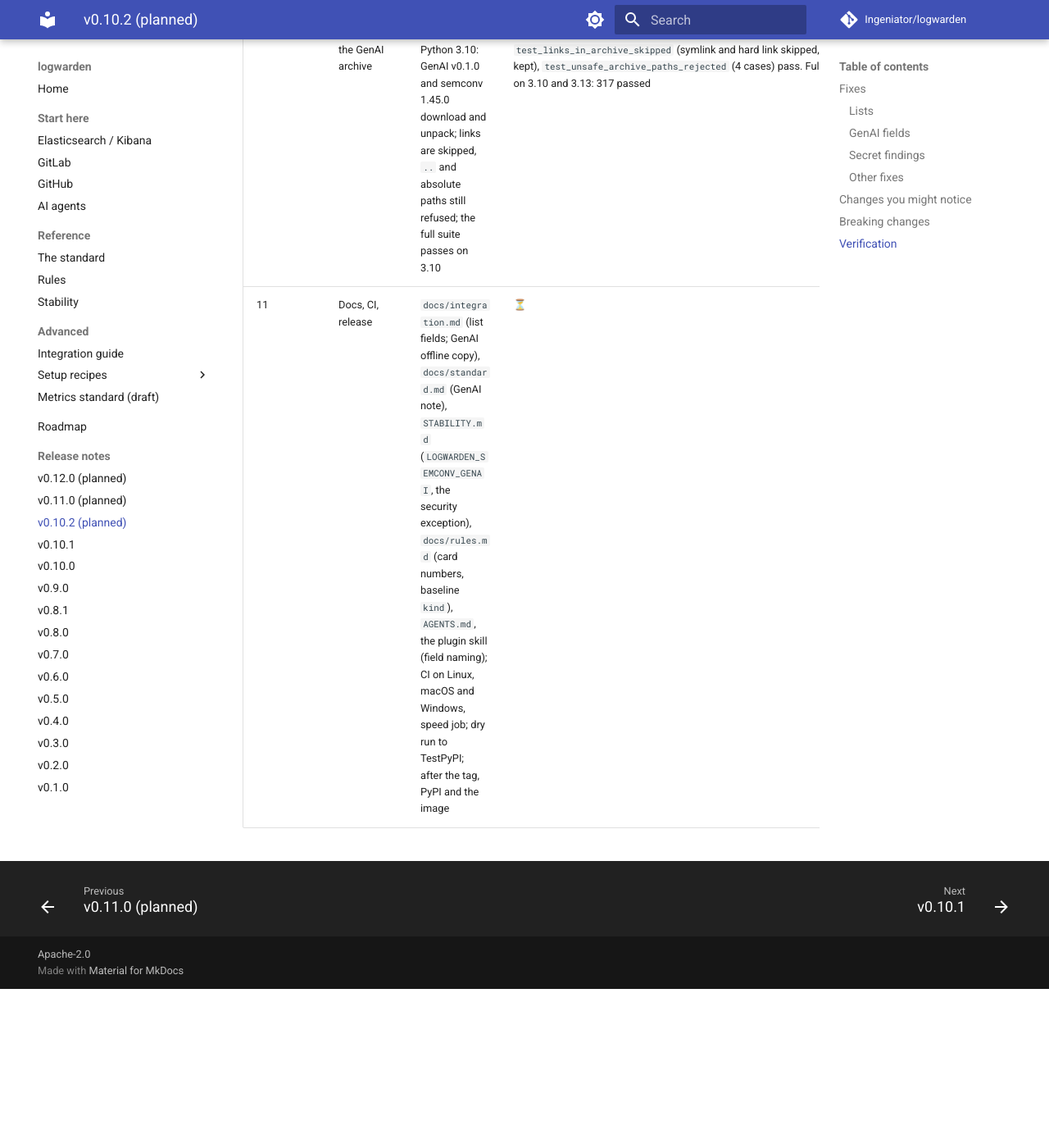
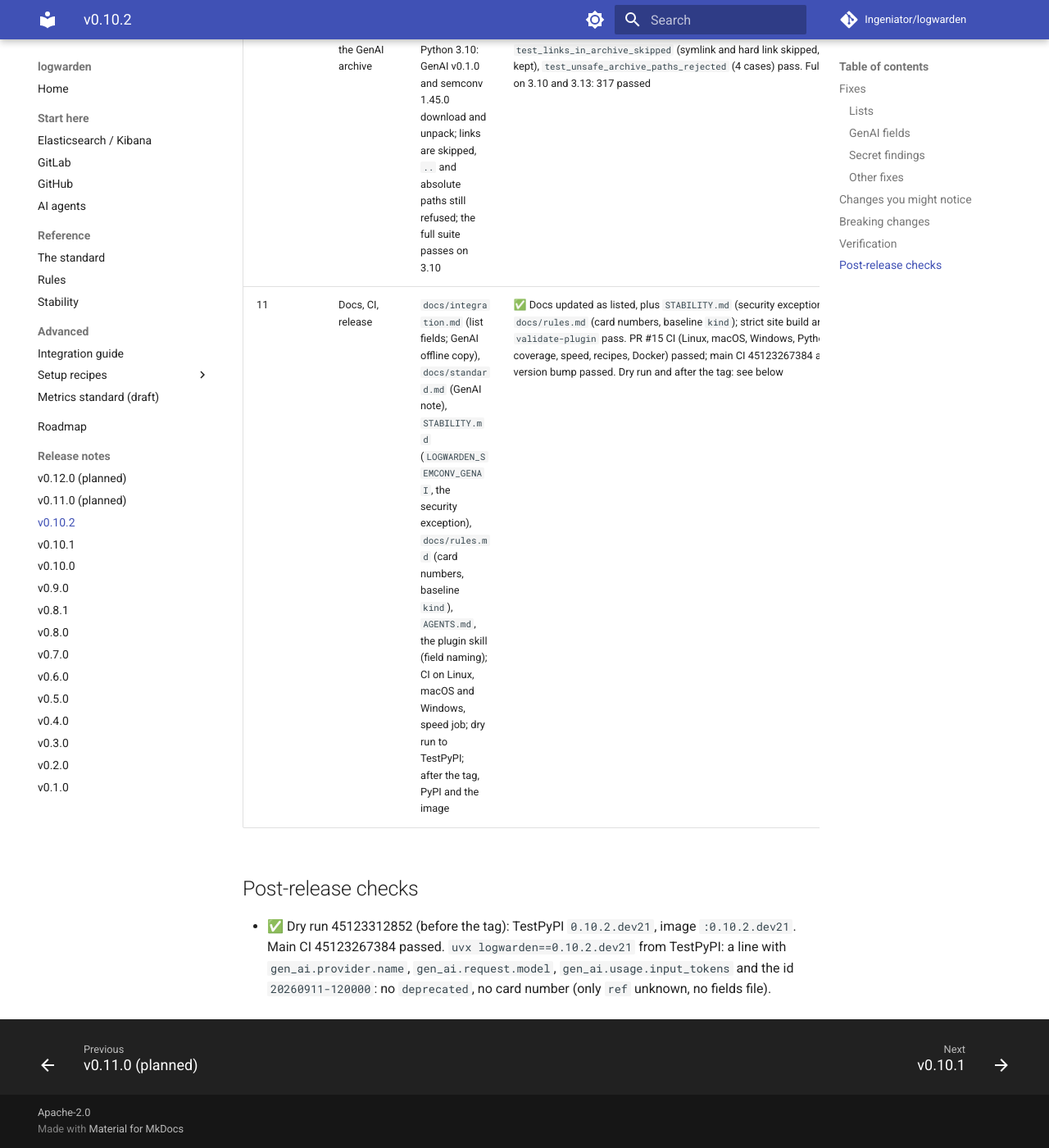
Before and after one commit to Ingeniator/logwarden, an MkDocs documentation site: the page built from docs/releases/v0.10.2.md, in a window 1280 px wide and 1400 px high, scrolled down 10248 px. Shown: the whole window at 82% size. Built offline with MkDocs 1.6.1 and Material for MkDocs 9.7.7, drawn with Linux system fonts in a browser that asks for light colours; comment, search, counter and statistics services are not loaded; before the commit the page ends 11454 px from its top, so only the background shows below that; some of the changed text lies outside the part shown.

Commit message:
v0.10.2: verification results, released
Co-Authored-By: Claude Opus 5.5 <noreply@anthropic.com>
Claude-Session: https://claude.ai/code/session_01GHV8Tch3wUVMey3AfAo9q9

```diff
--- a/docs/releases/v0.10.2.md
+++ b/docs/releases/v0.10.2.md
@@ -1,6 +1,6 @@
 # logwarden v0.10.2
 
-**Status:** Planned
+**Status:** Released 2026-11-23 · tag v0.10.2
 
 **Outcome: fixes for bugs found by a user.** Following the standard could still fail the check, or lose information:
 
@@ -158,4 +158,8 @@
 | 14 | Timestamp ids aren't cards | `20260911-120000`, `ui_draft/20261122-155600-0003`, `20261122155009` and ids with dashes in non-card places (all Luhn-valid): no card finding. Public test card numbers of each issuer, contiguous and in card groups: a card finding each. The test fails before the fix. All findings on the five sample sets unchanged | ✅ `tests/test_card_and_baseline.py::test_timestamp_ids_are_not_cards_and_cards_still_are`: 0 of the 5 ids flagged, all 11 card numbers flagged; before the fix all 5 ids were flagged. Full findings (rule, level, line, field, message, event) for examples 15, databridge 481, yallmp-sync 3,084 ×2, the sensitive corpus 1,970: identical to before this change |
 | 15 | A baselined secret kind doesn't hide another | Baseline a card number in `query_params` on `Request completed`; the same line: passes; a second line with a JWT in that field: fails with one finding, "a JWT", on line 2; the JWT isn't in the output. A baseline entry without `kind`: hides nothing, `baseline_outdated` 1, not counted as fixed, the text output says to regenerate. The tests fail before the fix | ✅ `test_baselined_card_on_a_field_does_not_hide_a_jwt_there`: the entry has `kind: card_number`; the same line passes; with the JWT line: exactly one finding, line 2, "a JWT"; the token is not in the JSON. `test_secret_entries_from_older_baselines_hide_nothing`: `baselined` 0, `baseline_outdated` 1, `baseline_fixed` 0, the text says "before v0.10.2" and "logwarden baseline". Before the fix all three tests failed. `tests/test_baseline.py`, `test_review.py` (`--compare`), `test_inputs.py` pass; goldens gain only `"baseline_outdated": 0` |
 | 16 | Python 3.10 unpacks the GenAI archive | With an empty cache on Python 3.10: GenAI v0.1.0 and semconv 1.45.0 download and unpack; links are skipped, `..` and absolute paths still refused; the full suite passes on 3.10 | ✅ Python 3.10.20, empty `LOGWARDEN_CACHE`: both archives downloaded and unpacked (CI before the fix: "unsafe path in archive"). `test_links_in_archive_skipped` (symlink and hard link skipped, the file kept), `test_unsafe_archive_paths_rejected` (4 cases) pass. Full suite on 3.10 and 3.13: 317 passed |
-| 11 | Docs, CI, release | `docs/integration.md` (list fields; GenAI offline copy), `docs/standard.md` (GenAI note), `STABILITY.md` (`LOGWARDEN_SEMCONV_GENAI`, the security exception), `docs/rules.md` (card numbers, baseline `kind`), `AGENTS.md`, the plugin skill (field naming); CI on Linux, macOS and Windows, speed job; dry run to TestPyPI; after the tag, PyPI and the image | ⏳ |
+| 11 | Docs, CI, release | `docs/integration.md` (list fields; GenAI offline copy), `docs/standard.md` (GenAI note), `STABILITY.md` (`LOGWARDEN_SEMCONV_GENAI`, the security exception), `docs/rules.md` (card numbers, baseline `kind`), `AGENTS.md`, the plugin skill (field naming); CI on Linux, macOS and Windows, speed job; dry run to TestPyPI; after the tag, PyPI and the image | ✅ Docs updated as listed, plus `STABILITY.md` (security exception) and `docs/rules.md` (card numbers, baseline `kind`); strict site build and `make validate-plugin` pass. PR #15 CI (Linux, macOS, Windows, Python 3.10, coverage, speed, recipes, Docker) passed; main CI 45123267384 after the version bump passed. Dry run and after the tag: see below |
+
+## Post-release checks
+
+- ✅ Dry run 45123312852 (before the tag): TestPyPI `0.10.2.dev21`, image `:0.10.2.dev21`. Main CI 45123267384 passed. `uvx logwarden==0.10.2.dev21` from TestPyPI: a line with `gen_ai.provider.name`, `gen_ai.request.model`, `gen_ai.usage.input_tokens` and the id `20260911-120000`: no `deprecated`, no card number (only `ref` unknown, no fields file).
```
Also changed, not shown: CHANGELOG.md (+1 -1 lines).
